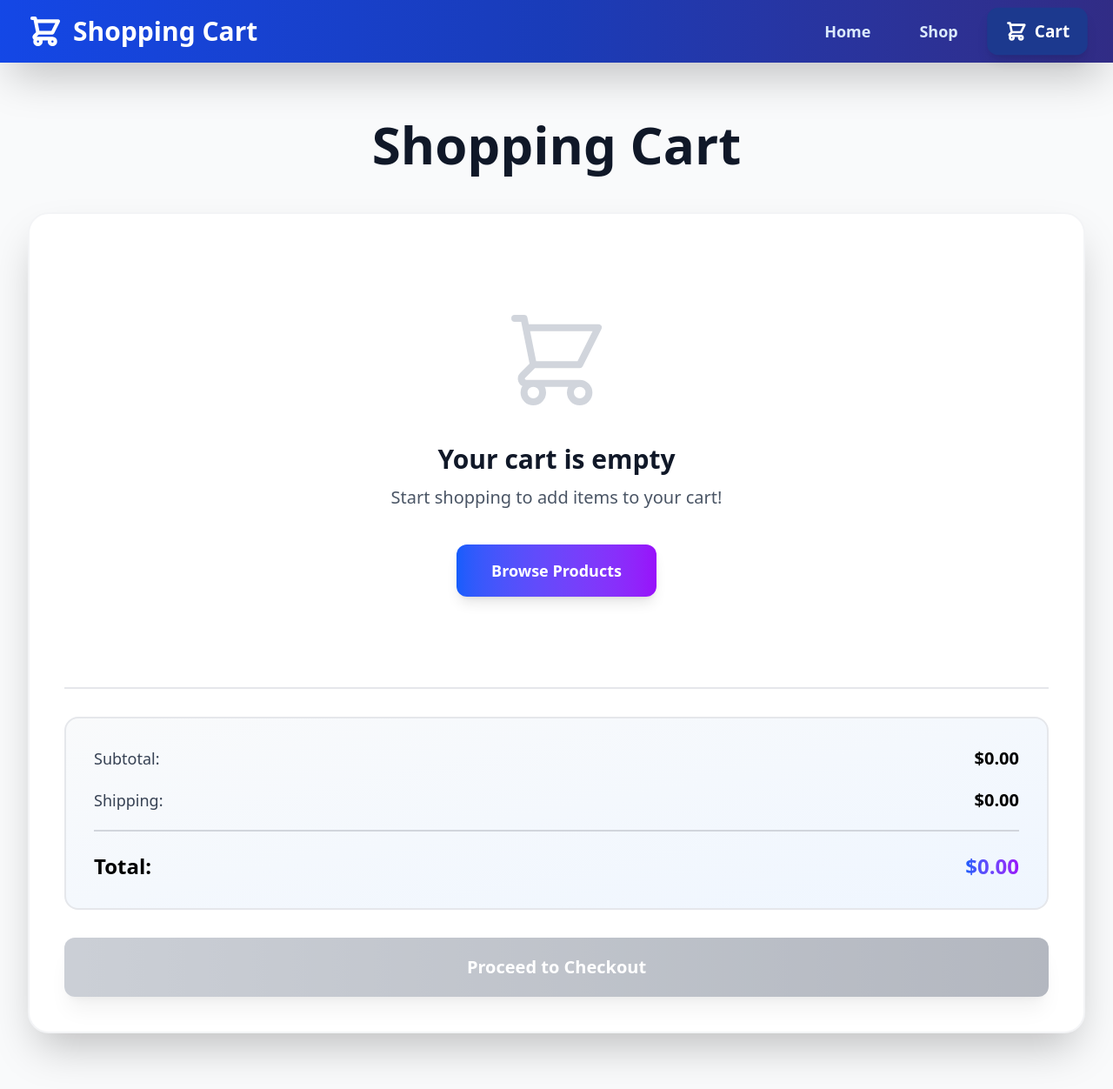
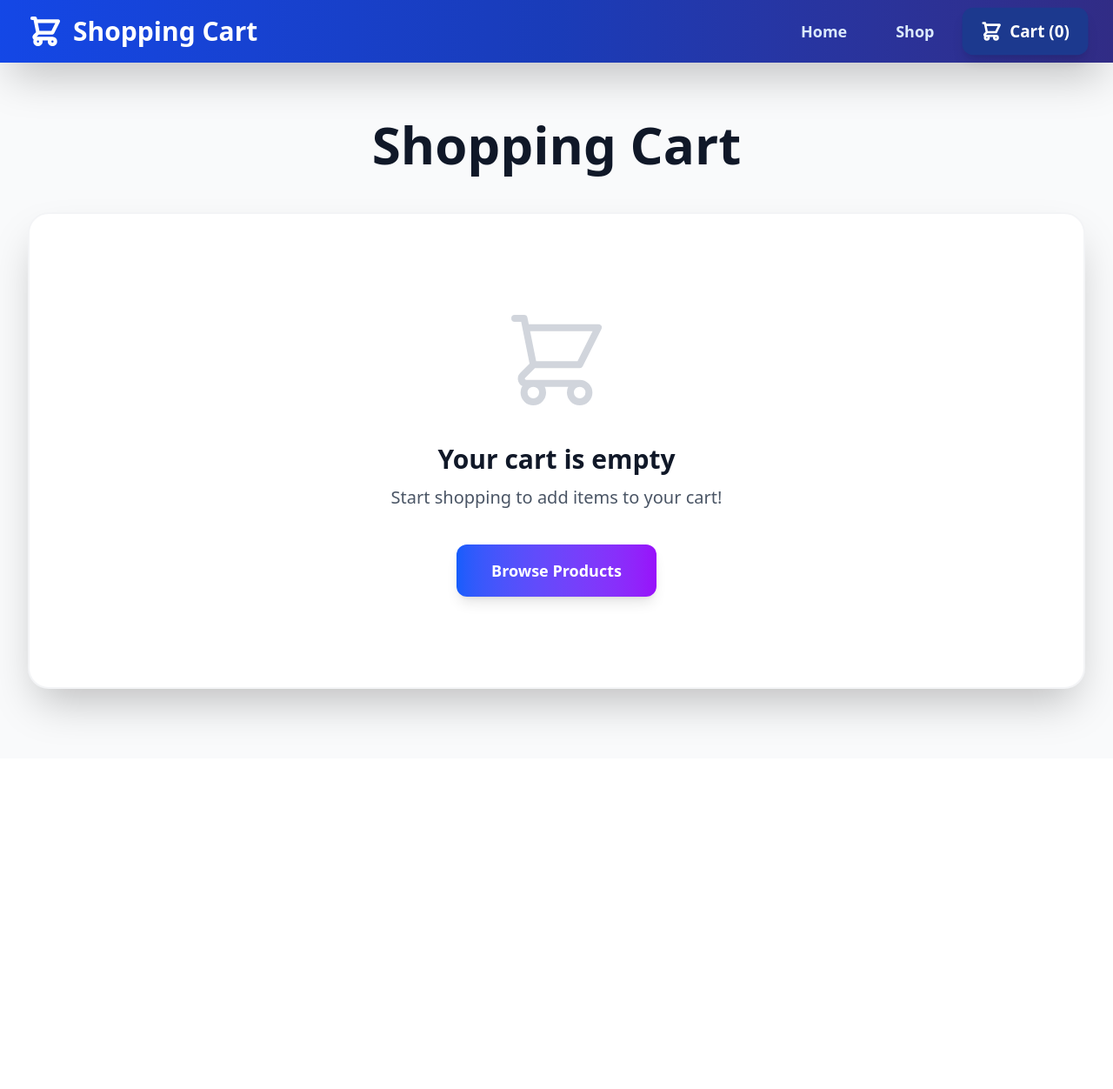
Before and after one commit to Andrew-McCrow/shopping-cart, a React (Vite) app: page /cart in a window 1280 px wide. Shown: the whole page at 87% size. After the commit the page ends 872 px from the top, so only its background shows below. Built offline with nearby package versions, Linux system fonts and the light colour scheme.

Commit message:
added cart functionality to app

```diff
--- /dev/null
+++ b/src/cart-context.jsx
@@ -0,0 +1,59 @@
+import { createContext, useContext, useState } from "react";
+
+// Create a CartContext to manage cart state across the application
+const CartContext = createContext();
+
+// Custom hook to access the CartContext
+export const useCart = () => {
+  const context = useContext(CartContext);
+  if (!context) {
+    throw new Error("useCart must be used within a CartProvider");
+  }
+  return context;
+};
+
+// CartProvider component to wrap around parts of the app that need access to cart state
+export const CartProvider = ({ children }) => {
+  const [cartItems, setCartItems] = useState([]);
+
+  const addToCart = (product, quantity = 1) => {
+    setCartItems((prev) => {
+      const existingItem = prev.find((item) => item.id === product.id);
+      if (existingItem) {
+        return prev.map((item) =>
+          item.id === product.id
+            ? { ...item, quantity: item.quantity + quantity }
+            : item,
+        );
+      }
+      return [...prev, { ...product, quantity }];
+    });
+  };
+
+  const updateQuantity = (productId, newQuantity) => {
+    if (newQuantity <= 0) {
+      removeFromCart(productId);
+      return;
+    }
+    setCartItems((prev) =>
+      prev.map((item) =>
+        item.id === productId ? { ...item, quantity: newQuantity } : item,
+      ),
+    );
+  };
+
+  const removeFromCart = (productId) => {
+    setCartItems((prev) => prev.filter((item) => item.id !== productId));
+  };
+
+  const value = {
+    cartItems,
+    addToCart,
+    updateQuantity,
+    removeFromCart,
+  };
+
+  return <CartContext.Provider value={value}>{children}</CartContext.Provider>;
+};
+
+export default CartContext;
--- a/src/components/Layout.jsx
+++ b/src/components/Layout.jsx
@@ -1,11 +1,14 @@
-import { Outlet } from 'react-router';
-import Navbar from './Navbar';
+import { Outlet } from "react-router";
+import Navbar from "./Navbar";
+import { CartProvider } from "../cart-context.jsx";
 
 function Layout() {
   return (
     <div className="min-h-screen bg-gray-50">
-      <Navbar />
-      <Outlet />
+      <CartProvider>
+        <Navbar />
+        <Outlet />
+      </CartProvider>
     </div>
   );
 }
--- a/src/components/Navbar.jsx
+++ b/src/components/Navbar.jsx
@@ -1,7 +1,9 @@
 import { Link, useLocation } from "react-router";
+import { useCart } from "../cart-context.jsx";
 
 function Navbar() {
   const location = useLocation();
+  const { cartItems } = useCart();
 
   const isActive = (path) => location.pathname === path;
 
@@ -70,7 +72,7 @@ function Navbar() {
                   d="M3 3h2l.4 2M7 13h10l4-8H5.4M7 13L5.4 5M7 13l-2.293 2.293c-.63.63-.184 1.707.707 1.707H17m0 0a2 2 0 100 4 2 2 0 000-4zm-8 2a2 2 0 11-4 0 2 2 0 014 0z"
                 />
               </svg>
-              Cart
+              Cart ({cartItems.length})
             </Link>
           </div>
         </div>
--- a/src/pages/Cart.jsx
+++ b/src/pages/Cart.jsx
@@ -1,6 +1,9 @@
 import { Link } from "react-router";
+import { useCart } from "../cart-context.jsx";
 
 function Cart() {
+  const { cartItems, updateQuantity, removeFromCart } = useCart();
+
   return (
     <div className="min-h-screen py-16">
       <div className="max-w-7xl mx-auto px-4 sm:px-6 lg:px-8">
@@ -9,7 +12,8 @@ function Cart() {
         </h1>
 
         <div className="bg-white rounded-3xl shadow-2xl p-10 border-2 border-gray-100">
-          {/* Empty State */}
+          {cartItems.length === 0 ? (
+            // Empty State
             <div className="text-center py-16">
               <div className="mb-8">
                 <svg
@@ -39,36 +43,76 @@ function Cart() {
                 Browse Products
               </Link>
             </div>
-
-          {/* Cart Summary */}
-          <div className="mt-10 border-t-2 border-gray-200 pt-8">
-            <div className="bg-gradient-to-br from-gray-50 to-blue-50 p-8 rounded-2xl border-2 border-gray-200">
-              <div className="flex justify-between items-center mb-5">
-                <span className="text-lg text-gray-700 font-medium">
-                  Subtotal:
+          ) : (
+            // Cart Items
+            <div className="space-y-6">
+              {cartItems.map((item) => (
+                <div
+                  key={item.id}
+                  className="flex items-center p-6 bg-gray-50 rounded-2xl"
+                >
+                  <div className="w-20 h-20 bg-gradient-to-br from-blue-100 to-purple-100 rounded-xl flex items-center justify-center mr-6">
+                    <svg
+                      className="w-10 h-10 text-gray-500"
+                      fill="none"
+                      stroke="currentColor"
+                      viewBox="0 0 24 24"
+                    >
+                      <path
+                        strokeLinecap="round"
+                        strokeLinejoin="round"
+                        strokeWidth={1.5}
+                        d="M20 7l-8-4-8 4m16 0l-8 4m8-4v10l-8 4m0-10L4 7m8 4v10M4 7v10l8 4"
+                      />
+                    </svg>
+                  </div>
+                  <div className="flex-grow">
+                    <h3 className="text-xl font-bold text-gray-900">
+                      {item.name}
+                    </h3>
+                    <p className="text-gray-600">{item.category}</p>
+                    <p className="text-lg font-semibold text-blue-600">
+                      ${item.price.toFixed(2)}
+                    </p>
+                  </div>
+                  <div className="flex items-center gap-4">
+                    <div className="flex items-center gap-2">
+                      <button
+                        onClick={() =>
+                          updateQuantity(item.id, item.quantity - 1)
+                        }
+                        className="w-8 h-8 flex items-center justify-center bg-red-500 text-white rounded-lg hover:bg-red-600 transition-colors font-bold"
+                      >
+                        −
+                      </button>
+                      <span className="w-12 text-center font-semibold text-lg">
+                        {item.quantity}
                       </span>
-                <span className="text-xl font-bold">$0.00</span>
+                      <button
+                        onClick={() =>
+                          updateQuantity(item.id, item.quantity + 1)
+                        }
+                        className="w-8 h-8 flex items-center justify-center bg-green-500 text-white rounded-lg hover:bg-green-600 transition-colors font-bold"
+                      >
+                        +
+                      </button>
                     </div>
-              <div className="flex justify-between items-center mb-5">
-                <span className="text-lg text-gray-700 font-medium">
-                  Shipping:
-                </span>
-                <span className="text-xl font-bold">$0.00</span>
-              </div>
-              <div className="flex justify-between items-center text-2xl font-extrabold border-t-2 border-gray-300 pt-6">
-                <span>Total:</span>
-                <span className="text-transparent bg-clip-text bg-gradient-to-r from-blue-600 to-purple-600">
-                  $0.00
-                </span>
+                    <div className="text-right">
+                      <p className="text-xl font-bold">
+                        ${(item.price * item.quantity).toFixed(2)}
+                      </p>
+                      <button
+                        onClick={() => removeFromCart(item.id)}
+                        className="text-red-500 hover:text-red-700 text-sm mt-1 underline"
+                      >
+                        Remove
+                      </button>
                     </div>
                   </div>
-            <button
-              className="w-full mt-8 bg-gradient-to-r from-green-500 to-emerald-600 text-white py-5 rounded-xl font-bold text-xl hover:from-green-600 hover:to-emerald-700 transform hover:scale-105 transition-all duration-300 shadow-xl hover:shadow-2xl disabled:opacity-50 disabled:cursor-not-allowed disabled:transform-none disabled:from-gray-400 disabled:to-gray-500"
-              disabled
-            >
-              Proceed to Checkout
-            </button>
                 </div>
+              ))}
+            </div>
+          )}
         </div>
       </div>
     </div>
--- a/src/pages/Shop.jsx
+++ b/src/pages/Shop.jsx
@@ -1,7 +1,10 @@
 import { useState } from "react";
+import { products } from "../products/products";
+import { useCart } from "../cart-context.jsx";
 
 function Shop() {
   const [quantities, setQuantities] = useState({});
+  const { addToCart } = useCart();
 
   // Helper functions for quantity management. Starts at 1 if not set, and ensures values stay between 1 and 99.
   const getQuantity = (productId) => quantities[productId] || 1;
@@ -27,45 +30,6 @@ function Shop() {
     const numValue = parseInt(value) || 1;
     updateQuantity(productId, numValue);
   };
-
-  const products = [
-    {
-      id: 1,
-      name: "Premium Headphones",
-      price: 79.99,
-      category: "Electronics",
-    },
-    {
-      id: 2,
-      name: "Smart Watch",
-      price: 199.99,
-      category: "Electronics",
-    },
-    {
-      id: 3,
-      name: "Laptop Bag",
-      price: 49.99,
-      category: "Accessories",
-    },
-    {
-      id: 4,
-      name: "Wireless Mouse",
-      price: 29.99,
-      category: "Electronics",
-    },
-    {
-      id: 5,
-      name: "USB-C Hub",
-      price: 39.99,
-      category: "Accessories",
-    },
-    {
-      id: 6,
-      name: "Phone Case",
-      price: 19.99,
-      category: "Accessories",
-    },
-  ];
 
   return (
     <div className="min-h-screen py-16">
@@ -155,7 +119,10 @@ function Shop() {
                   </div>
                 </div>
 
-                <button className="w-full bg-gradient-to-r from-blue-600 to-purple-600 text-white py-4 rounded-xl font-bold text-lg hover:from-blue-700 hover:to-purple-700 transform hover:scale-105 transition-all duration-300 shadow-lg hover:shadow-xl">
+                <button
+                  onClick={() => addToCart(product, getQuantity(product.id))}
+                  className="w-full bg-gradient-to-r from-blue-600 to-purple-600 text-white py-4 rounded-xl font-bold text-lg hover:from-blue-700 hover:to-purple-700 transform hover:scale-105 transition-all duration-300 shadow-lg hover:shadow-xl"
+                >
                   Add {getQuantity(product.id)} to Cart
                 </button>
               </div>
--- /dev/null
+++ b/src/products/products.jsx
@@ -0,0 +1,38 @@
+export const products = [
+  {
+    id: 1,
+    name: "Premium Headphones",
+    price: 79.99,
+    category: "Electronics",
+  },
+  {
+    id: 2,
+    name: "Smart Watch",
+    price: 199.99,
+    category: "Electronics",
+  },
+  {
+    id: 3,
+    name: "Laptop Bag",
+    price: 49.99,
+    category: "Accessories",
+  },
+  {
+    id: 4,
+    name: "Wireless Mouse",
+    price: 29.99,
+    category: "Electronics",
+  },
+  {
+    id: 5,
+    name: "USB-C Hub",
+    price: 39.99,
+    category: "Accessories",
+  },
+  {
+    id: 6,
+    name: "Phone Case",
+    price: 19.99,
+    category: "Accessories",
+  },
+];
```
Lines whose indentation alone changed are shown as unchanged.
